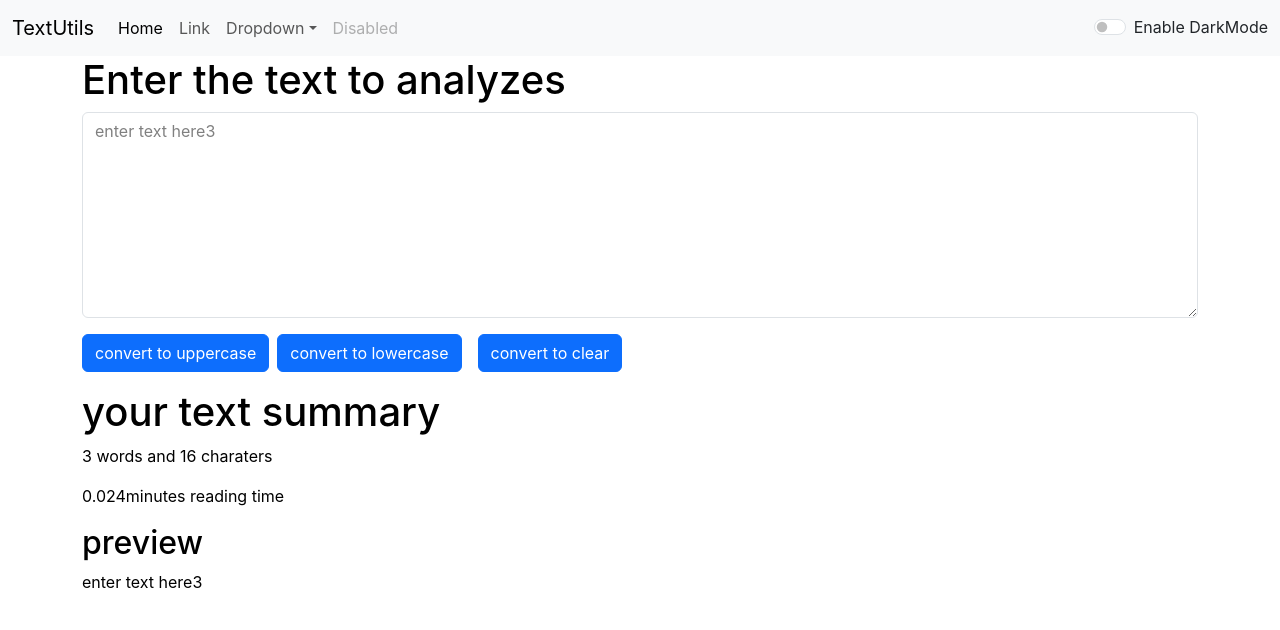
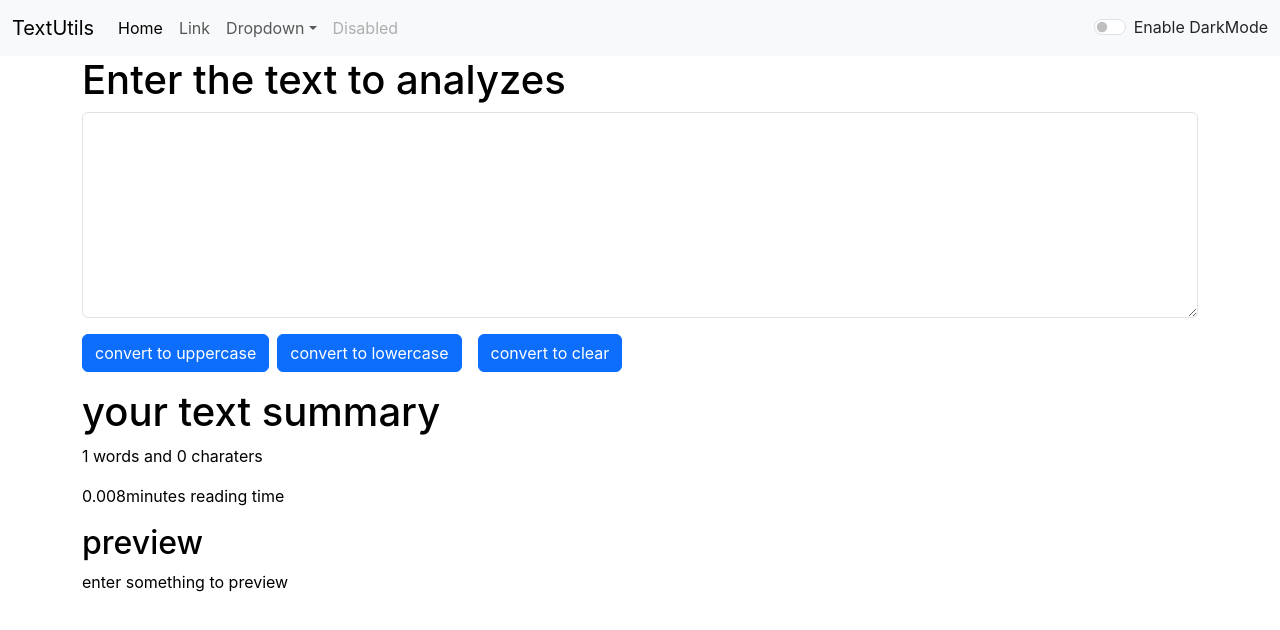
Before and after one commit to abhishekpatil500/reactfile, a React (Create React App) app: page / in a window 1280 px wide. Shown: the top 630 px of the page. Built offline with nearby package versions, Linux system fonts and the light colour scheme.

Commit message:
text area lightcolor of text removed

```diff
--- a/src/components/TextForms.js
+++ b/src/components/TextForms.js
@@ -28,7 +28,7 @@ export default function TextForms(props) {
     // console.log("on change");
     setText(event.target.value);
   }
-  const [text,setText] = useState('enter text here3');
+  const [text,setText] = useState('');
   //text= "new text";  wrong way to change the state
   // setText("new text"); correct way to change the state
 
```
